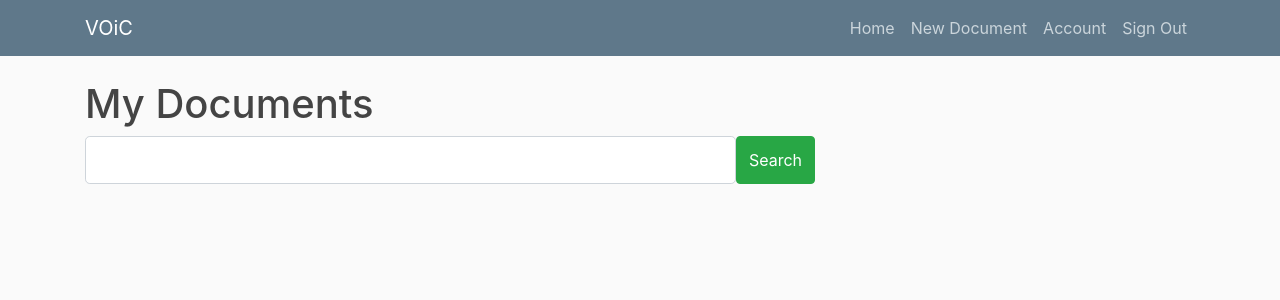
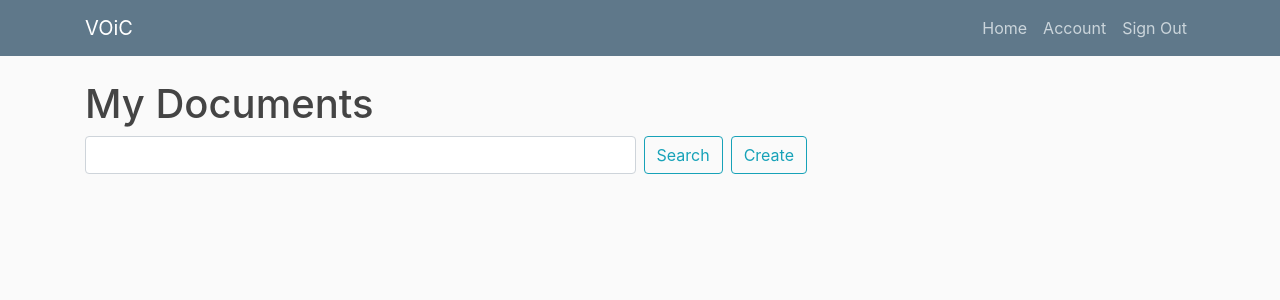
Before and after one commit to austinpkugler/voic, a Flask app: page /home in a window 1280 px wide. Shown: the top 300 px of the page. Run offline with Flask 2, Linux system fonts and the light colour scheme; the visitor is signed in with stand-in values (Sample User, id 1); data comes from the database, SQL or seed files in the repository; data that the repository does not hold is empty; some libraries are stand-ins or nearby versions.

Commit message:
Updated seaching into one input group

```diff
--- a/voic/templates/base.html
+++ b/voic/templates/base.html
@@ -31,7 +31,6 @@
           <div class="navbar-nav">
             <a class="nav-item nav-link" href="{{ url_for('home') }}">Home</a>
             {% if current_user.is_authenticated %}
-              <a class="nav-item nav-link" href="{{ url_for('new_document') }}">New Document</a>
               <a class="nav-item nav-link" href="{{ url_for('account') }}">Account</a>
               <a class="nav-item nav-link" href="{{ url_for('sign_out') }}">Sign Out</a>
             {% else %}
--- a/voic/templates/home.html
+++ b/voic/templates/home.html
@@ -5,11 +5,10 @@
     <link rel="stylesheet" type="text/css" href="{{ url_for('static', filename='search-bar.css') }}">
     <link rel="stylesheet" type="text/css" href="{{ url_for('static', filename='main.css') }}">
     <h1>My Documents</h1>
-    <div class="input-group mb-4">
-      <div class="form-outline flex-fill">
-        <input type="search" id="form1" class="form-control form-control-lg" />
-      </div>
-      <button type="button" class="btn btn-success">Search</button>
+    <div class="input-group rounded mb-4">
+      <input type="search" class="form-control rounded mr-2" placeholder="" aria-label="Search" aria-describedby="search-addon" />
+      <a class="btn btn-outline-info mr-2" href="{{ url_for('home') }}">Search</a>
+      <a class="btn btn-outline-info mr-2" href="{{ url_for('new_document') }}">Create</a>
     </div>
     {% for document in documents %}
       <article class="media content-section">
```
